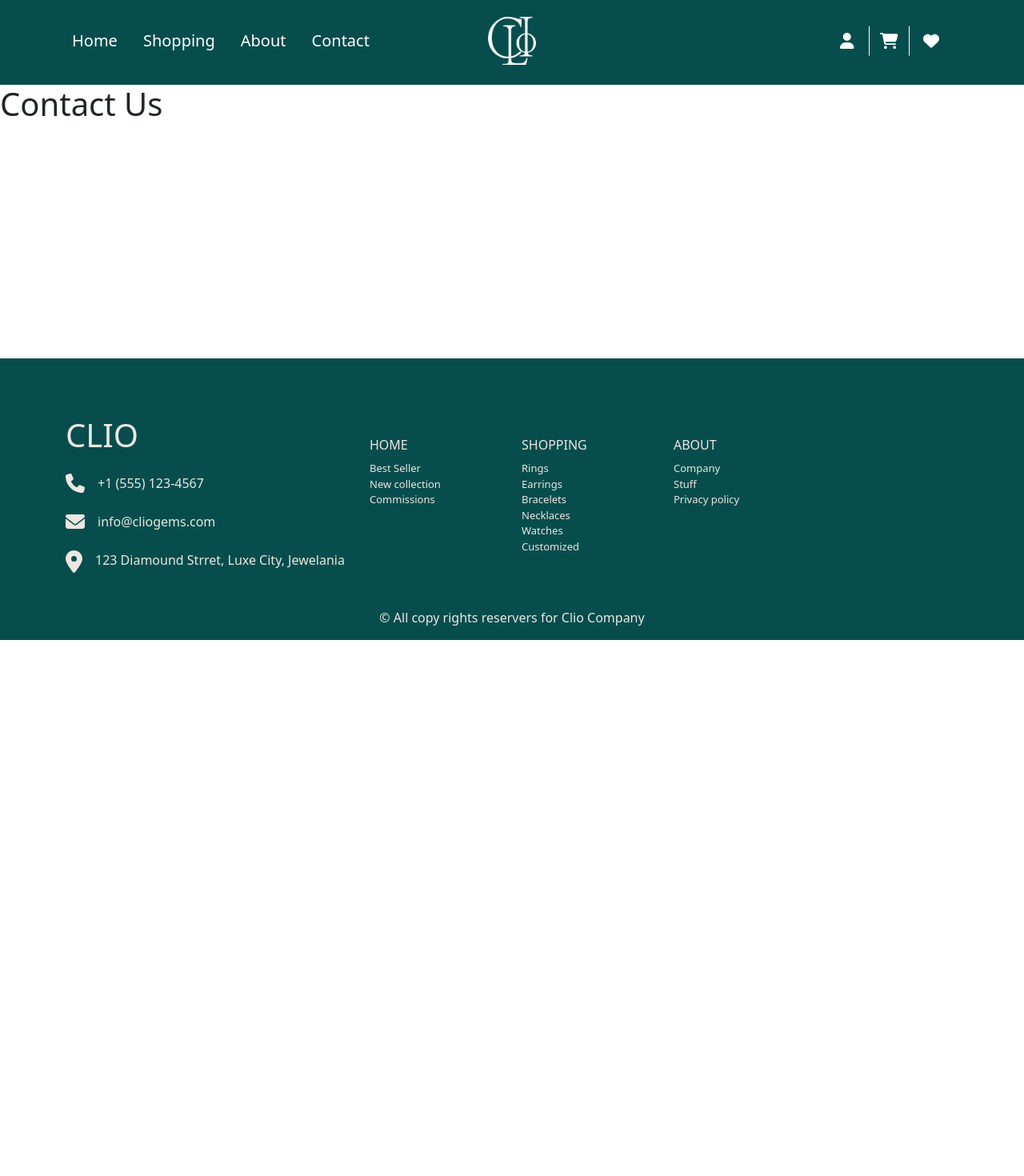
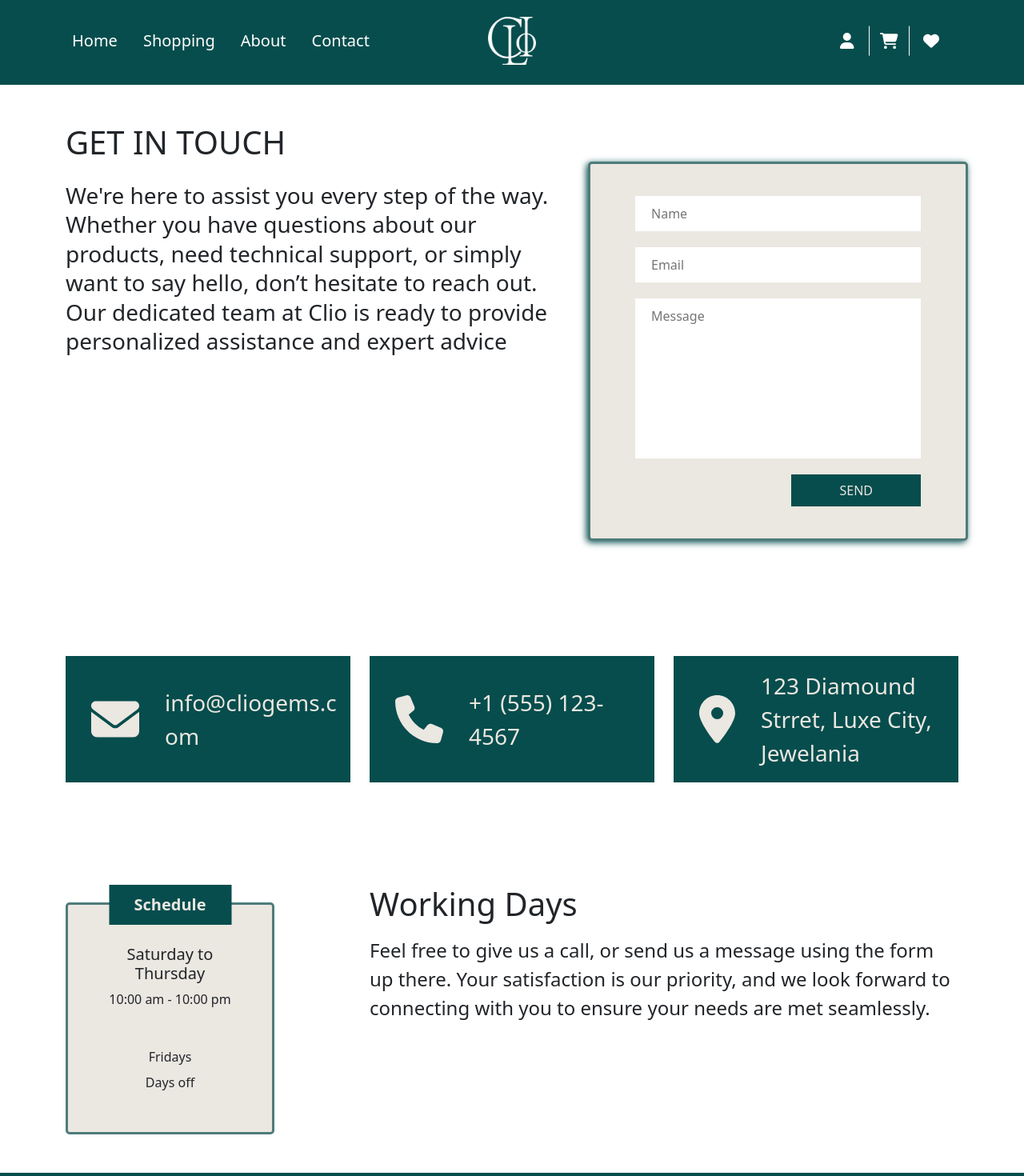
Before and after one commit to 7atoom/Clio, a React (Vite) app: page /contact in a window 1280 px wide. Shown: the top 1470 px of the page at 80% size. Before the commit the page ends 800 px from the top, so only its background shows below. Built offline with nearby package versions, Linux system fonts and the light colour scheme.

Commit message:
contact page

```diff
--- a/src/Components/ContactUs/ContactUs.css
+++ b/src/Components/ContactUs/ContactUs.css
@@ -0,0 +1,51 @@
+.contact .contact-form {
+    border: 3px solid #074D4DAF;
+    border-radius: 5px;
+    padding: 40px 56px;
+    background-color: #EBE7E1;
+    box-shadow: -2px 2px 8px #074D4D;
+}
+.contact .contact-form input,
+.contact .contact-form textarea {
+    display: block;
+    width: 100%;
+    border: none;
+    outline: none;
+    padding: 10px 20px;
+    margin-bottom: 20px;
+}
+.contact .contact-form textarea {
+    height: 200px;
+    resize: none;
+}
+.contact .contact-form button {
+    display: block;
+    margin-left: auto;
+    border: none;
+    padding: 8px 60px;
+    background-color: #074D4D;
+    color: #EBE7E1;
+}
+
+.schedule {
+    border: 3px solid #074D4DAF;
+    border-radius: 5px;
+    padding: 50px;
+    background-color: #EBE7E1;
+    position: relative;
+    margin-top: 22px;
+}
+.schedule::before {
+    content: "Schedule";
+    background-color: #074D4D;
+    color: #EBE7E1;
+    font-weight: bold;
+    font-size: 20px;
+    width: 60%;
+    text-align: center;
+    padding: 10px 0;
+    position: absolute;
+    left: 50%;
+    top: -30px;
+    transform: translate(-50%, 5px);
+}
--- a/src/Components/ContactUs/ContactUs.jsx
+++ b/src/Components/ContactUs/ContactUs.jsx
@@ -1,9 +1,94 @@
+import { FontAwesomeIcon } from "@fortawesome/react-fontawesome";
 import "./ContactUs.css";
+import { faEnvelope, faLocationDot, faPhone } from "@fortawesome/free-solid-svg-icons";
 
 const ContactUs = () => {
     return <>
 
-        <h1>Contact Us</h1>
+        <div className="contact my-5">
+            <div className="container">
+
+                <div className="row mb-5">
+
+                    <div className="col-lg-7 fs-4">
+                        <h2 className="mb-4 fs-1">GET IN TOUCH</h2>
+
+                        <p style={{lineHeight: "1.3"}} className="fs-3">
+                            We're here to assist you every step of the way. Whether you
+                            have questions about our products, need technical support,
+                            or simply want to say hello, don’t hesitate to reach out.
+                            Our dedicated team at Clio is ready to provide personalized
+                            assistance and expert advice
+                        </p>
+                    </div>
+
+                    <div className="col-lg-5 mt-5 contact-form">
+                        <form onSubmit={e => e.preventDefault()}>
+                            <input type="text" placeholder="Name" />
+                            <input type="text" placeholder="Email" />
+                            <textarea placeholder="Message"></textarea>
+                            <button>SEND</button>
+                        </form>
+                    </div>
+                </div>
+
+                <div className="py-5"></div>
+
+                <div className="row gy-5">
+
+                    <div className="col-lg-4">
+                        <div className="gap-3 h-100 bg-main-2 p-3 text-main d-flex align-items-center">
+                            <FontAwesomeIcon style={ { fontSize: "60px" } } className="mx-3" icon={faEnvelope} />
+                            <p className="m-0 fs-3" style={ { wordBreak: "break-all" } } > info@cliogems.com </p>
+                        </div>
+                    </div>
+
+                    <div className="col-lg-4">
+                        <div className="gap-3 h-100 bg-main-2 p-3 text-main d-flex align-items-center">
+                            <FontAwesomeIcon style={ { fontSize: "60px" } } className="mx-3" icon={faPhone} />
+                            <p className="m-0 fs-3"> +1 (555) 123-4567</p>
+                        </div>
+                    </div>
+
+                    <div className="col-lg-4">
+                        <div className="gap-3 h-100 bg-main-2 p-3 text-main d-flex align-items-center">
+                            <FontAwesomeIcon style={ { fontSize: "60px" } } className="mx-3" icon={faLocationDot} />
+                            <p className="m-0 fs-3"> 123 Diamound Strret, Luxe City, Jewelania </p>
+                        </div>
+                    </div>
+                </div>
+
+                <div className="py-3"></div>
+
+                <div className="row mt-5 gy-5">
+
+                    <div className="col-lg-3">
+                        <div className="schedule">
+                            <div className="text-center">
+                                <h5>Saturday to Thursday</h5>
+                                <p>10:00 am - 10:00 pm</p>
+                            </div>
+
+                            <div className="text-center mt-5">
+                                <p className="mb-2">Fridays</p>
+                                <p className="mb-0">Days off</p>
+                            </div>
+                        </div>
+                    </div>
+
+                    <div className="col-lg-8 offset-lg-1">
+                        <div>
+                            <h2 className="fs-1 mb-3">Working Days</h2>
+                            <p className="fs-4">
+                                Feel free to give us a call, or send us a message using the form up
+                                there. Your satisfaction is our priority, and we look forward to
+                                connecting with you to ensure your needs are met seamlessly.
+                            </p>
+                        </div>
+                    </div>
+                </div>
+            </div>
+        </div>
 
     </>
 }
--- a/src/Components/Footer/Footer.jsx
+++ b/src/Components/Footer/Footer.jsx
@@ -5,7 +5,7 @@ import { faEnvelope, faLocationDot, faPhone } from "@fortawesome/free-solid-svg-
 const Footer = () => {
     return <>
 
-        <footer className="bg-main-2 text-white pt-5 fixed-bottom">
+        <footer className="bg-main-2 text-white pt-5">
             <div className="container pt-4">
                 <div className="row text-main">
 
```
